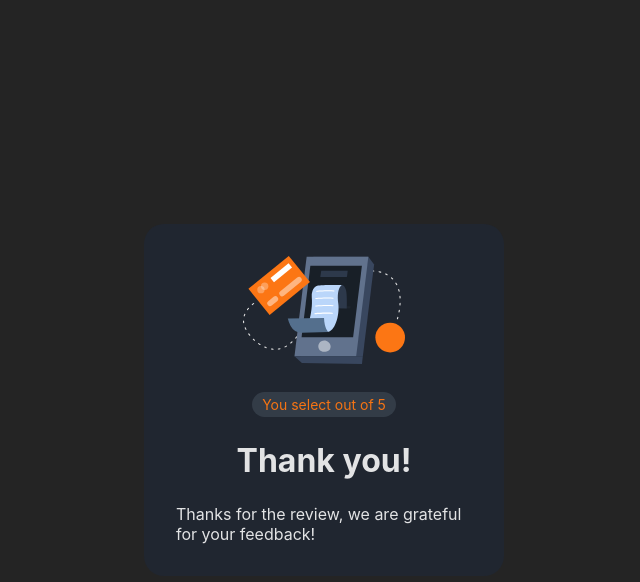
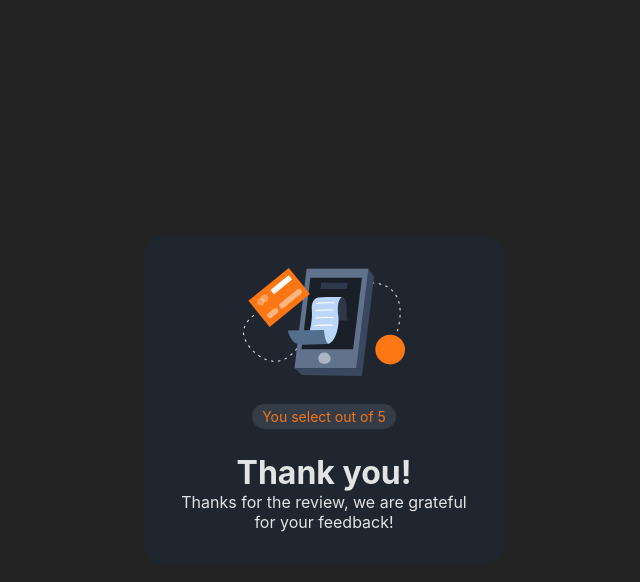
Before and after one commit to JosRafael/Projeto-Rating, a React (Vite) app in the folder projeto/: page / in a window 1280 px wide. Both pictures are taken after a click on the button "SUBMIT". Shown: the top 582 px of the page, without its empty margins (316-956 px from the left). Built offline with nearby package versions, Linux system fonts and the light colour scheme.

Commit message:
centralizando div submit

```diff
--- a/projeto/src/components/rating-card.module.css
+++ b/projeto/src/components/rating-card.module.css
@@ -63,3 +63,8 @@
 .text h1{
     padding-bottom: 0.5rem;
 }
+.textCenter{
+    display: flex;
+    flex-direction: column;
+    text-align: center;
+}
--- a/projeto/src/components/rating-card.tsx
+++ b/projeto/src/components/rating-card.tsx
@@ -23,8 +23,11 @@ export default function RatingCard(){
             <div className={styles.pill}>
                 <p>You select {rating} out of 5</p>
             </div>
-           <h1>Thank you!</h1>
+           <div className={styles.textCenter}>
+
+           <h1 className={styles.title}>Thank you!</h1>
            <p>Thanks for the review, we are grateful for your feedback!</p>
+           </div>
             </div>
         )
     }
```
